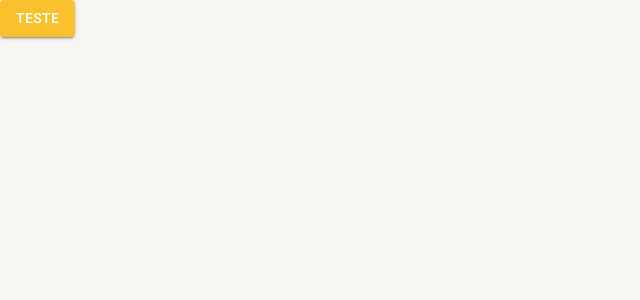
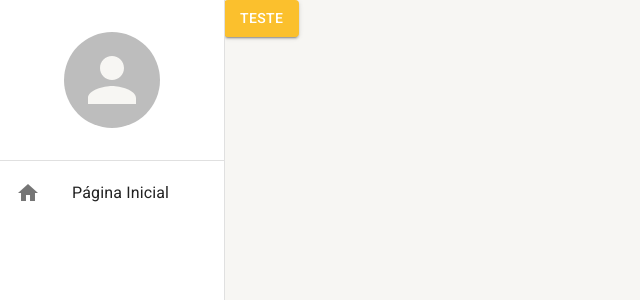
Before and after one commit to HalisonRoque/estudos-material-ui, a React (Create React App) app: page /pagina-inicial in a window 1280 px wide. Shown: the top 300 px of the page, without its empty margins (0-640 px from the left). Built offline with nearby package versions, Linux system fonts and the light colour scheme.

Commit message:
criação de menu lateral para a aplicação

```diff
--- a/src/App.tsx
+++ b/src/App.tsx
@@ -1,12 +1,17 @@
 import { BrowserRouter } from "react-router-dom";
 import { AppRoutes } from "./routes";
 import { AppThemeProvider } from "./shared/contexts";
+import { MenuLateral } from "./shared/components";
 
 export const App = () => {
   return (
     <AppThemeProvider>
       <BrowserRouter>
-        <AppRoutes />
+
+        <MenuLateral>
+          <AppRoutes />
+        </MenuLateral>
+
       </BrowserRouter>
     </AppThemeProvider>
   );
--- a/src/shared/components/index.ts
+++ b/src/shared/components/index.ts
@@ -1 +1 @@
-export {  };
+export * from './menu-lateral/MenuLateral';
--- /dev/null
+++ b/src/shared/components/menu-lateral/MenuLateral.tsx
@@ -0,0 +1,53 @@
+import { Avatar, Divider, Drawer, Icon, List, ListItemButton, ListItemIcon, ListItemText, useTheme } from "@mui/material"
+import { Box } from "@mui/system"
+
+interface IMenuLaterlProps {
+    children: React.ReactNode
+};
+
+export const MenuLateral: React.FC<IMenuLaterlProps> = ({ children }) => {
+    const theme = useTheme();
+
+    return (
+        <>
+            <Drawer //componente para menu lateral
+                variant="permanent"
+            >
+                <Box
+                    width={theme.spacing(28)}
+                    height="100%"
+                    display="flex"
+                    flexDirection="column"
+                >
+                    <Box
+                        width="100%"
+                        height={theme.spacing(20)}
+                        display="flex"
+                        alignItems="center"
+                        justifyContent="center"
+                    >
+                        <Avatar
+                            sx={{ height: theme.spacing(12), width: theme.spacing(12) }}
+                            src=""
+                        />
+                    </Box>
+
+                    <Divider />
+                    <Box flex={1}>
+                        <List component="nav">
+                            <ListItemButton>
+                                <ListItemIcon>
+                                    <Icon>home</Icon>
+                                </ListItemIcon>
+                                <ListItemText primary="Página Inicial" />
+                            </ListItemButton>
+                        </List>
+                    </Box>
+                </Box>
+            </Drawer>
+            <Box height="100vh" marginLeft={theme.spacing(28)}>
+                {children}
+            </Box>
+        </>
+    );
+};
```
